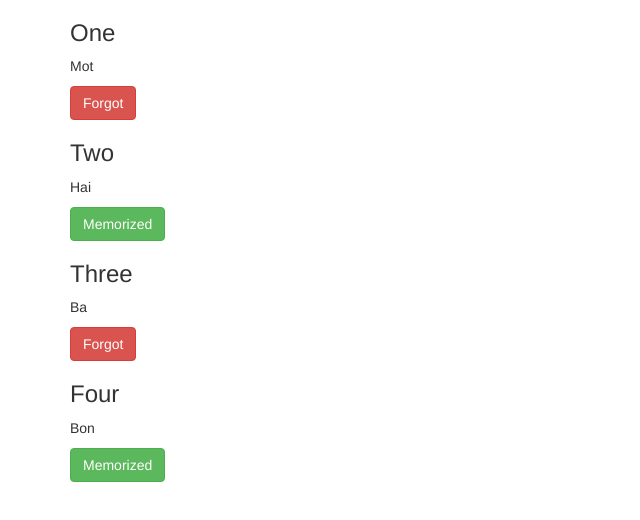
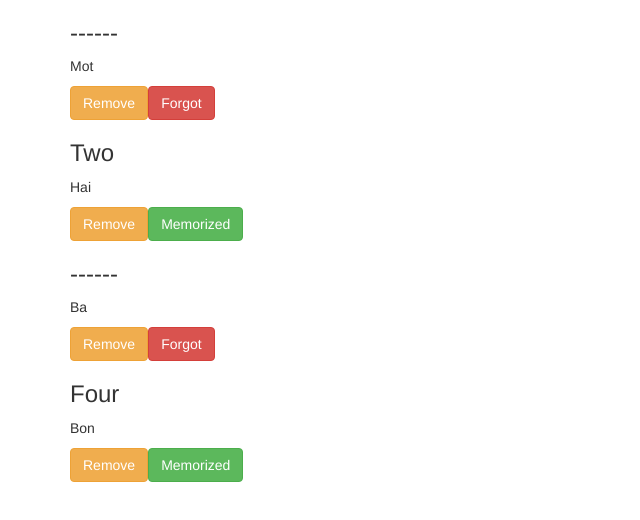
Before and after one commit to vanpho93/ng1901, an Angular app: page / in a window 1280 px wide. Shown: the top 520 px of the page, without its empty margins (0-640 px from the left). Built offline with nearby package versions, Linux system fonts and the light colour scheme.

Commit message:
list word

```diff
--- a/src/app/components/list-word/list-word.component.html
+++ b/src/app/components/list-word/list-word.component.html
@@ -1,7 +1,12 @@
 <div>
   <div *ngFor="let word of words">
-      <h3>{{word.en}}</h3>
+      <h3>{{ word.isMemorized ? '------' : word.en }}</h3>
       <p>{{word.vn}}</p>
+      <button
+          class="btn btn-warning"
+      >
+          Remove
+      </button>
       <button
           class="btn btn-danger"
           *ngIf="word.isMemorized"
```
